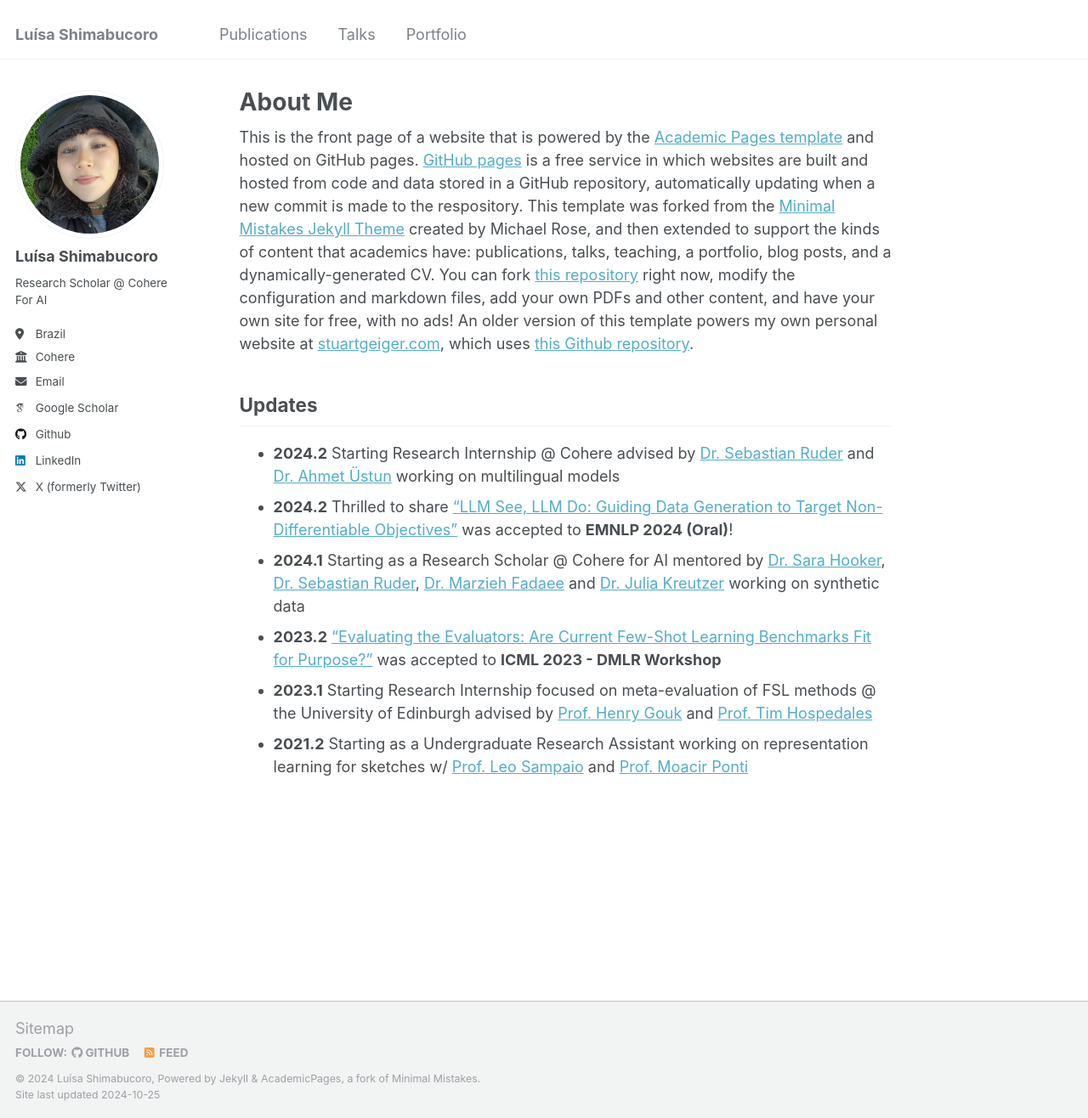
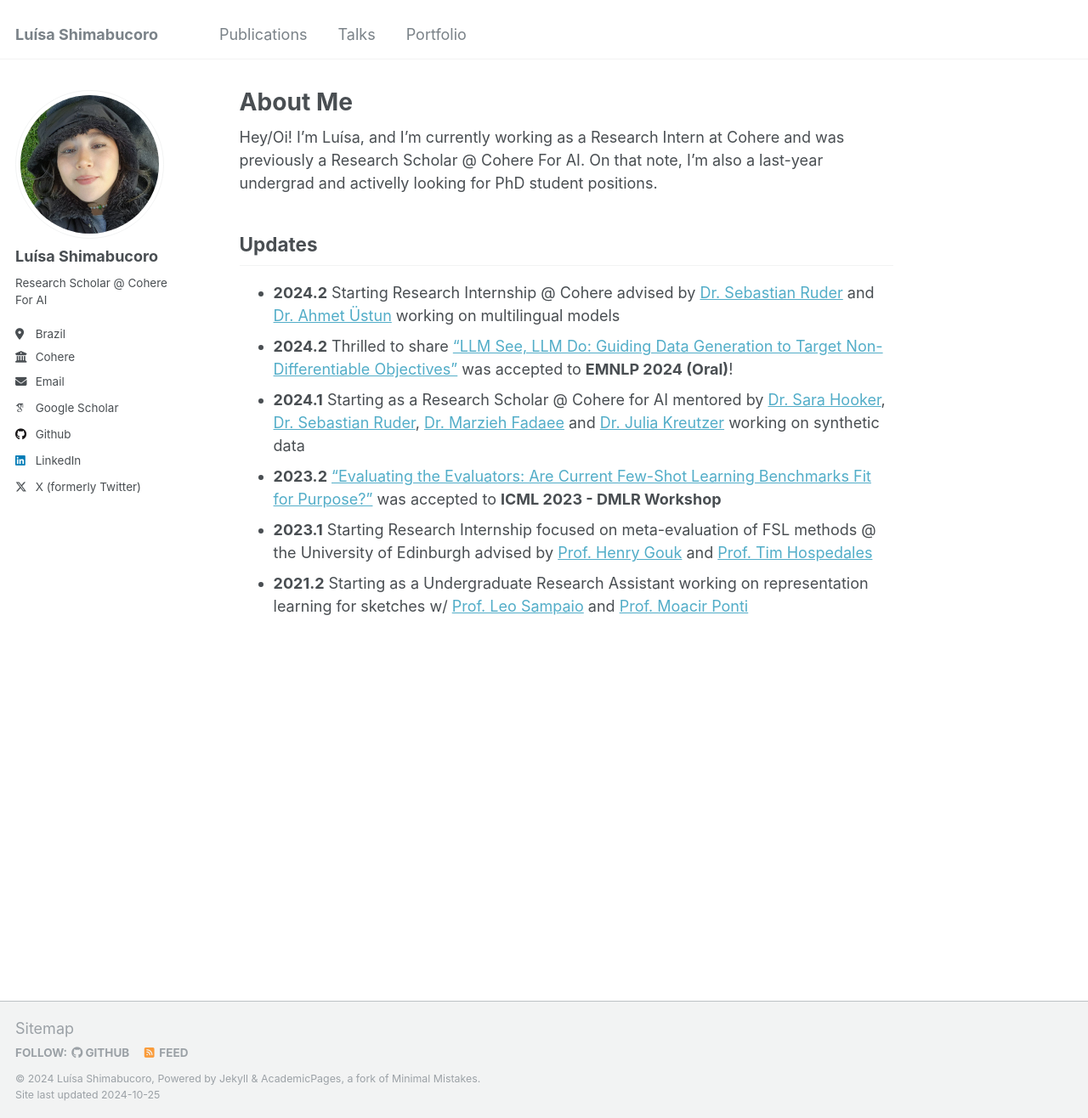
Before and after one commit to luisashimabucoro/luisashimabucoro.github.io, a Jekyll site: the page built from _pages/about.md, in a window 1280 px wide and 1316 px high. Shown: the whole window at 85% size. Built offline with Jekyll 4.4.1, drawn with Linux system fonts in a browser that asks for light colours; some web fonts are replaced.

Commit message:
Update about.md

```diff
--- a/_pages/about.md
+++ b/_pages/about.md
@@ -7,7 +7,7 @@ redirect_from:
   - /about.html
 ---
 
-This is the front page of a website that is powered by the [Academic Pages template](https://github.com/academicpages/academicpages.github.io) and hosted on GitHub pages. [GitHub pages](https://pages.github.com) is a free service in which websites are built and hosted from code and data stored in a GitHub repository, automatically updating when a new commit is made to the respository. This template was forked from the [Minimal Mistakes Jekyll Theme](https://mmistakes.github.io/minimal-mistakes/) created by Michael Rose, and then extended to support the kinds of content that academics have: publications, talks, teaching, a portfolio, blog posts, and a dynamically-generated CV. You can fork [this repository](https://github.com/academicpages/academicpages.github.io) right now, modify the configuration and markdown files, add your own PDFs and other content, and have your own site for free, with no ads! An older version of this template powers my own personal website at [stuartgeiger.com](http://stuartgeiger.com), which uses [this Github repository](https://github.com/staeiou/staeiou.github.io).
+Hey/Oi! I'm Luísa, and I'm currently working as a Research Intern at Cohere and was previously a Research Scholar @ Cohere For AI. On that note, I'm also a last-year undergrad and activelly looking for PhD student positions.
 
 Updates
 ------
```
